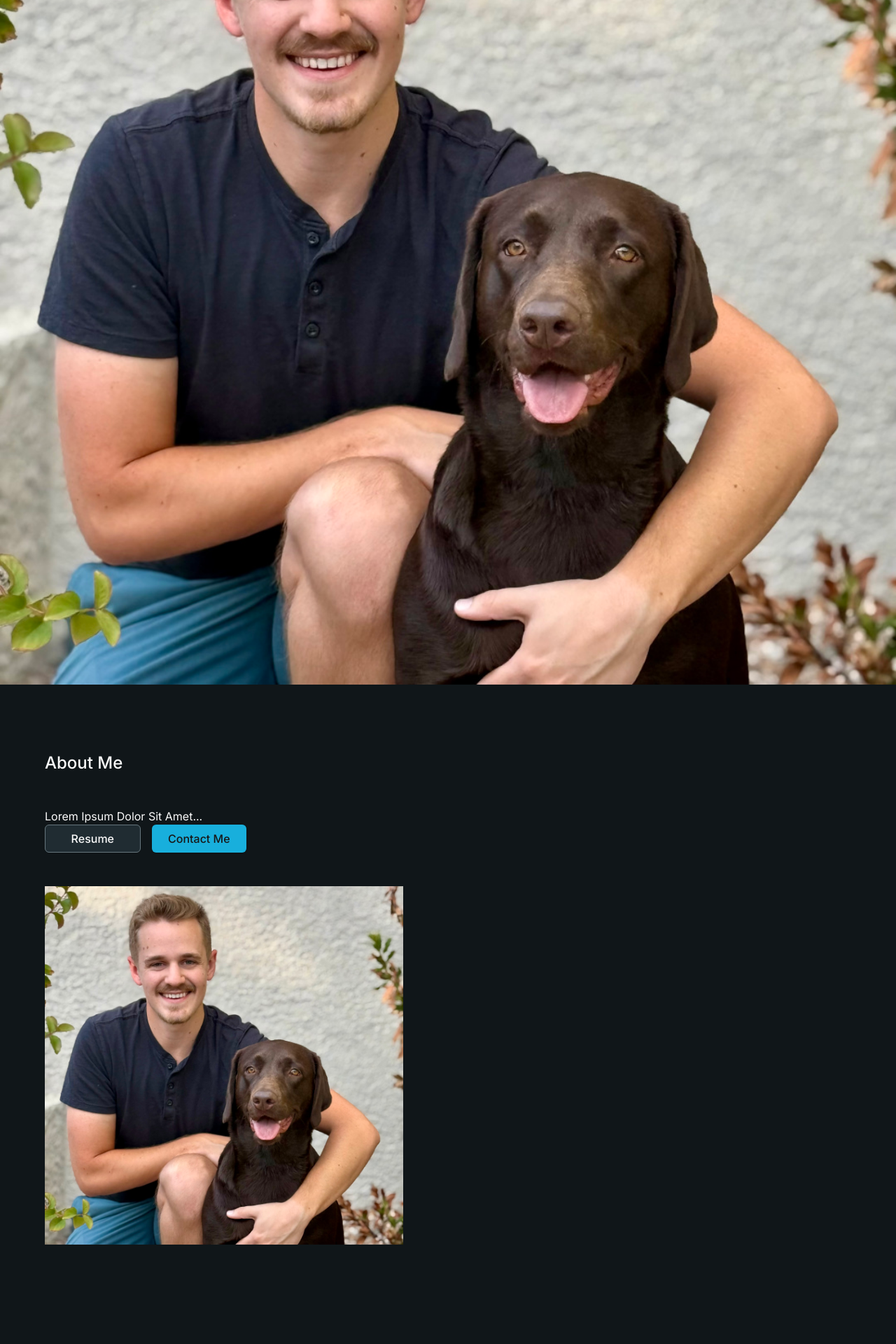
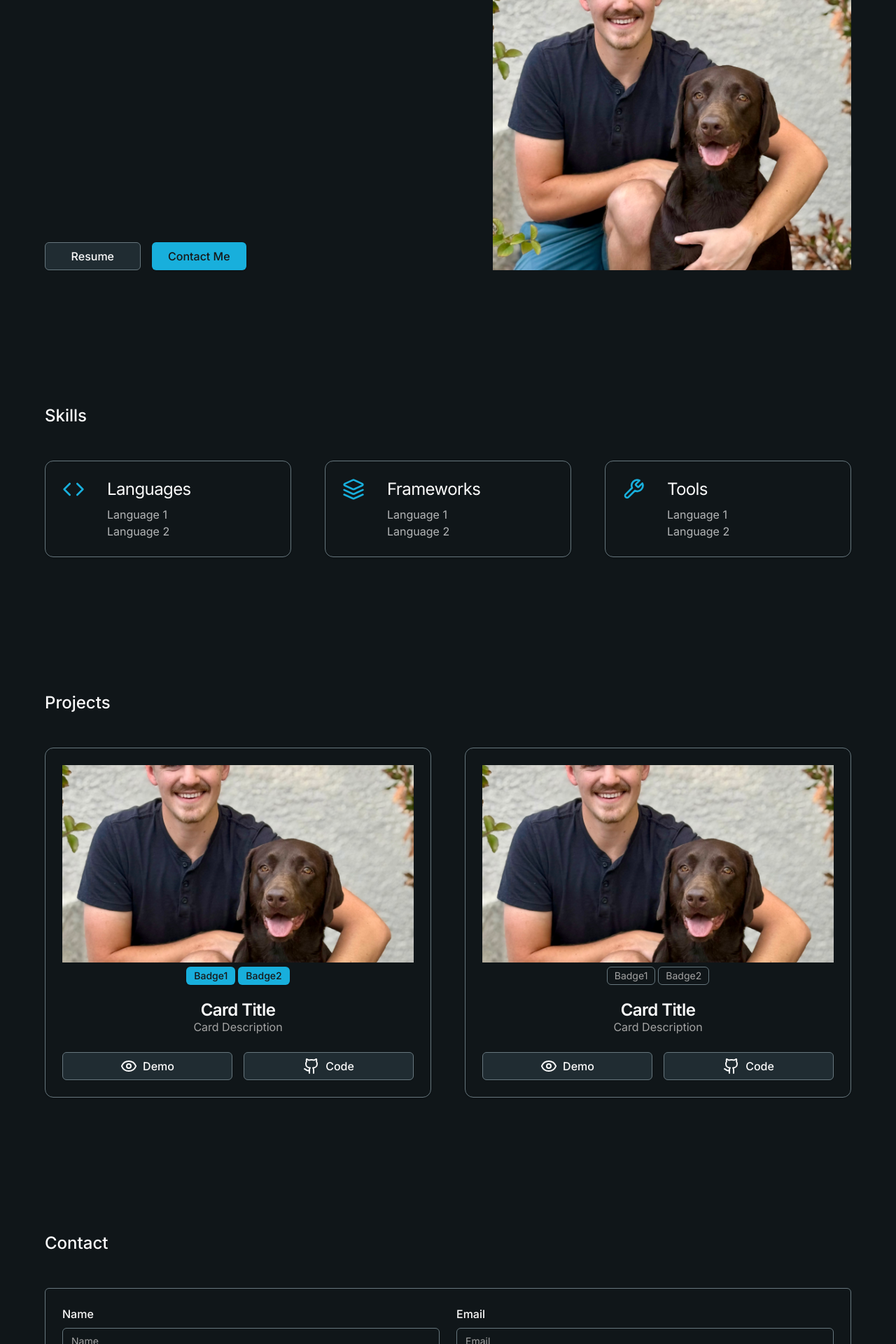
Before and after one commit to meeksdev/logan-meeks-portfolio-website, a Next.js app: page / in a window 1280 px wide. Shown: the part 880-2800 px from the top of the page at 70% size. Built offline with nearby package versions, Linux system fonts and the light colour scheme.

Commit message:
Completion of Responsive Design.

```diff
--- a/src/app/contactForm/contactForm.js
+++ b/src/app/contactForm/contactForm.js
@@ -41,9 +41,9 @@ export function ContactForm() {
 
     return (
         <Form {...form}>
-            <form onSubmit={form.handleSubmit(onSubmit)} className="space-y-8">
-                <div className="flex w-full gap-6">
-                    <div className="w-full">
+            <form onSubmit={form.handleSubmit(onSubmit)} className="space-y-8 p-6 border rounded-md">
+                <div className="flex flex-wrap w-full gap-6">
+                    <div className="flex-[1] min-w-48">
                         <FormField
                             control={form.control}
                             name="name"
@@ -59,7 +59,7 @@ export function ContactForm() {
                             )}
                         />
                     </div>
-                    <div className="w-full">
+                    <div className="flex-[1] min-w-48">
                         <FormField
                             control={form.control}
                             name="email"
--- a/src/app/landingPage/landingPage.js
+++ b/src/app/landingPage/landingPage.js
@@ -108,12 +108,12 @@ export default function LandingPage() {
                     </div>
                 </section>
 
-                <Image className="w-full" src="/pup-n-me.jpg" alt="Picture of Logan Meeks" width={400} height={400} />
+                <Image className="w-full sm:hidden" src="/pup-n-me.jpg" alt="Picture of Logan Meeks" width={400} height={400} />
 
                 {/* About Me Section */}
                 <section id="about" ref={aboutRef} className="sm:px-16 py-24 px-6">
                     <h2 className="text-2xl font-medium mb-12">About Me</h2>
-                    <section className="flex flex-wrap gap-12 justify-between">
+                    <section className="flex gap-12 justify-between">
                         <div className="flex flex-col justify-between w-full">
                             <p>Lorem Ipsum Dolor Sit Amet...</p>
                             <div className="flex gap-4 w-72">
@@ -123,15 +123,22 @@ export default function LandingPage() {
                                 <Button className="w-full">Contact Me</Button>
                             </div>
                         </div>
-                        <Image className="w-full max-w-lg" src="/pup-n-me.jpg" alt="Picture of Logan Meeks" width={400} height={400} />
+                        <div className="w-full max-w-lg sm:block hidden relative aspect-square">
+                            <Image
+                                /* className="w-full max-w-lg sm:block hidden" */ src="/pup-n-me.jpg"
+                                alt="Picture of Logan Meeks"
+                                layout="fill"
+                                objectFit="cover"
+                            />
+                        </div>
                     </section>
                 </section>
 
                 {/* Skills Section */}
                 <section id="skills" ref={skillsRef} className="sm:px-16 py-24 visible:bg-red-500 px-6">
                     <h2 className="text-2xl font-medium mb-12">Skills</h2>
-                    <section className="flex flex-wrap gap-12">
-                        <Card className="w-full flex gap-6 p-6">
+                    <section className="flex flex-wrap gap-6 sm:gap-12">
+                        <Card className="flex flex-[1] min-w-64 gap-6 p-6">
                             <CardHeader className="p-0">
                                 <Code size={32} className="mr-2 text-primary" />
                             </CardHeader>
@@ -141,7 +148,7 @@ export default function LandingPage() {
                                 <p className="opacity-70">Language 2</p>
                             </CardContent>
                         </Card>
-                        <Card className="w-full flex gap-6 p-6">
+                        <Card className="flex flex-[1] min-w-64 gap-6 p-6">
                             <CardHeader className="p-0">
                                 <Layers size={32} className="mr-2 text-primary" />
                             </CardHeader>
@@ -151,7 +158,7 @@ export default function LandingPage() {
                                 <p className="opacity-70">Language 2</p>
                             </CardContent>
                         </Card>
-                        <Card className="w-full flex gap-6 p-6">
+                        <Card className="flex flex-[1] min-w-64 gap-6 p-6">
                             <CardHeader className="p-0">
                                 <Wrench size={32} className="mr-2 text-primary" />
                             </CardHeader>
@@ -167,8 +174,8 @@ export default function LandingPage() {
                 {/* Projects Section */}
                 <section id="projects" ref={projectsRef} className="sm:px-16 py-24 px-6">
                     <h2 className="text-2xl font-medium mb-12">Projects</h2>
-                    <section className="flex flex-wrap gap-12">
-                        <Card className="flex flex-col w-full">
+                    <section className="flex flex-wrap gap-6 sm:gap-12">
+                        <Card className="flex flex-col flex-[1] sm:min-w-96">
                             <CardHeader className="h-full flex flex-col justify-center">
                                 <Image
                                     className="w-full aspect-video object-cover overflow-hidden"
@@ -197,7 +204,7 @@ export default function LandingPage() {
                                 </Button>
                             </CardFooter>
                         </Card>
-                        <Card className="flex flex-col w-full">
+                        <Card className="flex flex-col flex-[1] sm:min-w-96">
                             <CardHeader className="h-full flex flex-col justify-center">
                                 <Image
                                     className="w-full aspect-video object-cover overflow-hidden"
--- a/src/components/ui/form.jsx
+++ b/src/components/ui/form.jsx
@@ -1,39 +1,35 @@
-"use client";
-import * as React from "react"
-import { Slot } from "@radix-ui/react-slot"
-import { Controller, FormProvider, useFormContext } from "react-hook-form";
+'use client';
+import * as React from 'react';
+import { Slot } from '@radix-ui/react-slot';
+import { Controller, FormProvider, useFormContext } from 'react-hook-form';
 
-import { cn } from "@/lib/utils"
-import { Label } from "@/components/ui/label"
+import { cn } from '@/lib/utils';
+import { Label } from '@/components/ui/label';
 
-const Form = FormProvider
+const Form = FormProvider;
 
-const FormFieldContext = React.createContext({})
+const FormFieldContext = React.createContext({});
 
-const FormField = (
-  {
-    ...props
-  }
-) => {
+const FormField = ({ ...props }) => {
     return (
-    (<FormFieldContext.Provider value={{ name: props.name }}>
+        <FormFieldContext.Provider value={{ name: props.name }}>
             <Controller {...props} />
-    </FormFieldContext.Provider>)
+        </FormFieldContext.Provider>
     );
+};
+
+const useFormField = () => {
+    const fieldContext = React.useContext(FormFieldContext);
+    const itemContext = React.useContext(FormItemContext);
+    const { getFieldState, formState } = useFormContext();
+
+    const fieldState = getFieldState(fieldContext.name, formState);
+
+    if (!fieldContext) {
+        throw new Error('useFormField should be used within <FormField>');
     }
 
-const useFormField = () => {
-  const fieldContext = React.useContext(FormFieldContext)
-  const itemContext = React.useContext(FormItemContext)
-  const { getFieldState, formState } = useFormContext()
-
-  const fieldState = getFieldState(fieldContext.name, formState)
-
-  if (!fieldContext) {
-    throw new Error("useFormField should be used within <FormField>")
-  }
-
-  const { id } = itemContext
+    const { id } = itemContext;
 
     return {
         id,
@@ -42,93 +38,65 @@ const useFormField = () => {
         formDescriptionId: `${id}-form-item-description`,
         formMessageId: `${id}-form-item-message`,
         ...fieldState,
-  }
-}
+    };
+};
 
-const FormItemContext = React.createContext({})
+const FormItemContext = React.createContext({});
 
 const FormItem = React.forwardRef(({ className, ...props }, ref) => {
-  const id = React.useId()
+    const id = React.useId();
 
     return (
-    (<FormItemContext.Provider value={{ id }}>
-      <div ref={ref} className={cn("space-y-2", className)} {...props} />
-    </FormItemContext.Provider>)
+        <FormItemContext.Provider value={{ id }}>
+            <div ref={ref} className={cn('space-y-2', className)} {...props} />
+        </FormItemContext.Provider>
     );
-})
-FormItem.displayName = "FormItem"
+});
+FormItem.displayName = 'FormItem';
 
 const FormLabel = React.forwardRef(({ className, ...props }, ref) => {
-  const { error, formItemId } = useFormField()
+    const { error, formItemId } = useFormField();
+
+    return <Label ref={ref} className={cn(error && 'text-destructive', className)} htmlFor={formItemId} {...props} />;
+});
+FormLabel.displayName = 'FormLabel';
+
+const FormControl = React.forwardRef(({ ...props }, ref) => {
+    const { error, formItemId, formDescriptionId, formMessageId } = useFormField();
 
     return (
-    (<Label
-      ref={ref}
-      className={cn(error && "text-destructive", className)}
-      htmlFor={formItemId}
-      {...props} />)
-  );
-})
-FormLabel.displayName = "FormLabel"
-
-const FormControl = React.forwardRef(({ ...props }, ref) => {
-  const { error, formItemId, formDescriptionId, formMessageId } = useFormField()
-
-  return (
-    (<Slot
+        <Slot
             ref={ref}
             id={formItemId}
-      aria-describedby={
-        !error
-          ? `${formDescriptionId}`
-          : `${formDescriptionId} ${formMessageId}`
-      }
+            aria-describedby={!error ? `${formDescriptionId}` : `${formDescriptionId} ${formMessageId}`}
             aria-invalid={!!error}
-      {...props} />)
+            {...props}
+        />
     );
-})
-FormControl.displayName = "FormControl"
+});
+FormControl.displayName = 'FormControl';
 
 const FormDescription = React.forwardRef(({ className, ...props }, ref) => {
-  const { formDescriptionId } = useFormField()
+    const { formDescriptionId } = useFormField();
 
-  return (
-    (<p
-      ref={ref}
-      id={formDescriptionId}
-      className={cn("text-[0.8rem] text-muted-foreground", className)}
-      {...props} />)
-  );
-})
-FormDescription.displayName = "FormDescription"
+    return <p ref={ref} id={formDescriptionId} className={cn('text-[0.8rem] text-muted-foreground', className)} {...props} />;
+});
+FormDescription.displayName = 'FormDescription';
 
 const FormMessage = React.forwardRef(({ className, children, ...props }, ref) => {
-  const { error, formMessageId } = useFormField()
-  const body = error ? String(error?.message) : children
+    const { error, formMessageId } = useFormField();
+    const body = error ? String(error?.message) : children;
 
     if (!body) {
-    return null
+        return null;
     }
 
     return (
-    (<p
-      ref={ref}
-      id={formMessageId}
-      className={cn("text-[0.8rem] font-medium text-destructive", className)}
-      {...props}>
+        <p ref={ref} id={formMessageId} className={cn('text-[0.8rem] font-medium text-destructive', className)} {...props}>
             {body}
-    </p>)
+        </p>
     );
-})
-FormMessage.displayName = "FormMessage"
+});
+FormMessage.displayName = 'FormMessage';
 
-export {
-  useFormField,
-  Form,
-  FormItem,
-  FormLabel,
-  FormControl,
-  FormDescription,
-  FormMessage,
-  FormField,
-}
+export { useFormField, Form, FormItem, FormLabel, FormControl, FormDescription, FormMessage, FormField };
```
Also changed, not shown: src/app/footer/footer.js (+9 -9 lines). Lines whose indentation alone changed are shown as unchanged.
